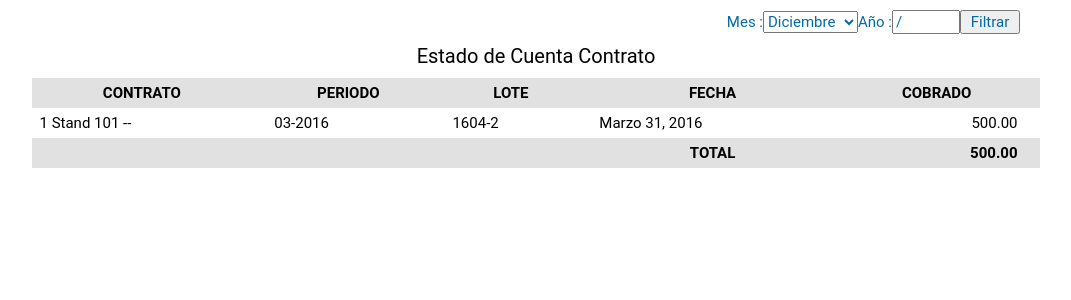
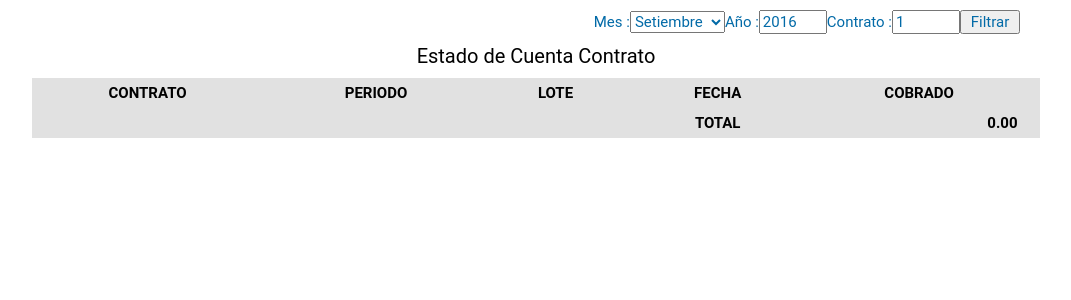
Before and after one commit to jaimematsuda/AlquilerStand, a Django app: page /cobranza/estadocuenta/contrato/09/2016/1 in a window 1280 px wide. Shown: the part 50-350 px from the top of the page, without its empty margins (104-1175 px from the left). Run offline with Django 3.2, Linux system fonts and the light colour scheme; data comes from the database, SQL or seed files in the repository; lists and menus that the app fills with data are empty; some libraries are stand-ins or nearby versions.

Commit message:
Se agrego filtro para listar estado de cuenta por CONTRATO FECHA

```diff
--- a/cobranzas/urls.py
+++ b/cobranzas/urls.py
@@ -9,6 +9,7 @@
 	url(r'^editar/(?P<pk>\d+)$', views.CobranzaUpdate.as_view(), name='edit'),
 	url(r'^estadocuenta/$', views.EstadoCuentaList.as_view(), name='cuenta'),
 	url(r'^estadocuenta/([0-9]{2})/([0-9]{4})$', views.EstadoCuentaList.as_view(), name='cuenta'),
-	#url(r'^estadocuenta/contrato/$', views.EstadoCuentaContratoList.as_view(), name='cuentacontrato'),
-	url(r'^estadocuenta/contrato/([0-9]{2})/([0-9]{4})/(?P<pk>\d+)$', views.EstadoCuentaContratoList.as_view(), name='cuentacontrato'),
+	url(r'^estadocuenta/contrato/$', views.EstadoCuentaContratoList.as_view(), name='cuentacontrato'),
+	url(r'^estadocuenta/contrato/(?P<id>\d+)$', views.EstadoCuentaContratoList.as_view(), name='cuentacontrato'),
+	url(r'^estadocuenta/contrato/(?P<month>[0-9]{2})/(?P<year>[0-9]{4})/(?P<id>\d+)$', views.EstadoCuentaContratoList.as_view(), name='cuentacontrato'),
 ]
--- a/cobranzas/views.py
+++ b/cobranzas/views.py
@@ -142,9 +142,19 @@
 	template_name = 'cobranzas/estadocuentacontrato_list.html'
 
 	def get_queryset(self):
-		return Cobranza.objects.filter(contrato=1)
+		month = self.kwargs['month']
+		year = self.kwargs['year']
+		periodo = '%s-%s' % (month, year)
+		contrato = self.kwargs['id']
+		return Cobranza.objects.filter(contrato=contrato, periodo=periodo)
 
 	def get_context_data(self, **kwargs):
 		context = super(EstadoCuentaContratoList, self).get_context_data(**kwargs)
+		contrato = self.kwargs['id']
+		month = self.kwargs['month']
+		year = self.kwargs['year']
 		context.update({'titulo': 'Estado de Cuenta Contrato'})
+		context.update({'contrato': contrato})
+		context.update({'month': month})
+		context.update({'year': year})
 		return context
--- a/static/js/base.js
+++ b/static/js/base.js
@@ -30,6 +30,20 @@
     });
 }
 
+function EnviarMesAnioContrato(aplicacion){
+    $("#submit").click(function(){
+        var year = $("#year").val();
+        var month = $("#month").val();
+        var contrato = $("#contrato").val();
+        location.pathname = "/" + aplicacion + "/" + month + "/" + year + "/" + contrato;
+    });
+}
+
+function MesPredeterminado(month){
+    var selec = month - 01;
+    $("#form_month_year select").find("option:eq(" + selec + ")").attr("selected", true);
+}
+
 function EnviarLote(aplicacion){
     $("#submitfiltro").click(function(){
         var lote = $("#lote").val();
@@ -42,11 +56,6 @@
         var jsurl = $(this).attr("name");
         location.pathname = jsurl;
     })
-}
-
-function MesPredeterminado(month){
-    var selec = month - 01;
-    $("#form_month_year select").find("option:eq(" + selec + ")").attr("selected", true);
 }
 
 function Calendario(){
--- a/templates/cobranzas/estadocuenta_list.html
+++ b/templates/cobranzas/estadocuenta_list.html
@@ -42,7 +42,7 @@
 			<tr>
   				<td>{{ cr.local.piso }}</td>
     			<td>
-    				<a href="{% url "cobranzas:cuentacontrato" %}">
+    				<a href="{% url "cobranzas:cuentacontrato" month year cr.id %}">
     					{{ cr.id }}
     					{{ cr.local.tipo.nombre }}
     					{{ cr.local.numero }},
@@ -59,7 +59,7 @@
   			<tr>
   				<td>{{ pr.contrato__local__piso }}</td>
     			<td>
-    				<a href="{% url "cobranzas:cuentacontrato" %}">
+    				<a href="{% url "cobranzas:cuentacontrato" month year pr.contrato %}">
                     	{{ pr.contrato }}
                     	{{ pr.contrato__local__tipo__nombre }}
                     	{{ pr.contrato__local__numero }},
--- a/templates/cobranzas/estadocuentacontrato_list.html
+++ b/templates/cobranzas/estadocuentacontrato_list.html
@@ -23,6 +23,8 @@
 	    </select>
 	    <label>Año :</label>
 	    <input type="text" id="year" name="year" value={{ year }} />
+	    <label>Contrato :</label>
+	    <input type="text" id="contrato" name="contrato" value={{ contrato }} />
 	    <input type="button" id="submit" value="Filtrar" />
 	</form>
 	<table id="listaEstadoCuenta" class="Table-lista">
@@ -60,7 +62,7 @@
 	<script type="text/javascript">
         $(function(){
             BotonAgregar();
-            EnviarMesAnio("cobranza/estadocuenta");
+            EnviarMesAnioContrato("cobranza/estadocuenta/contrato");
             MesPredeterminado("{{ month }}");
             SumarColumna('listaEstadoCuenta', 4);
             PonerComaColumna('listaEstadoCuenta', 4);
```
Also changed, not shown: 2 other files.
